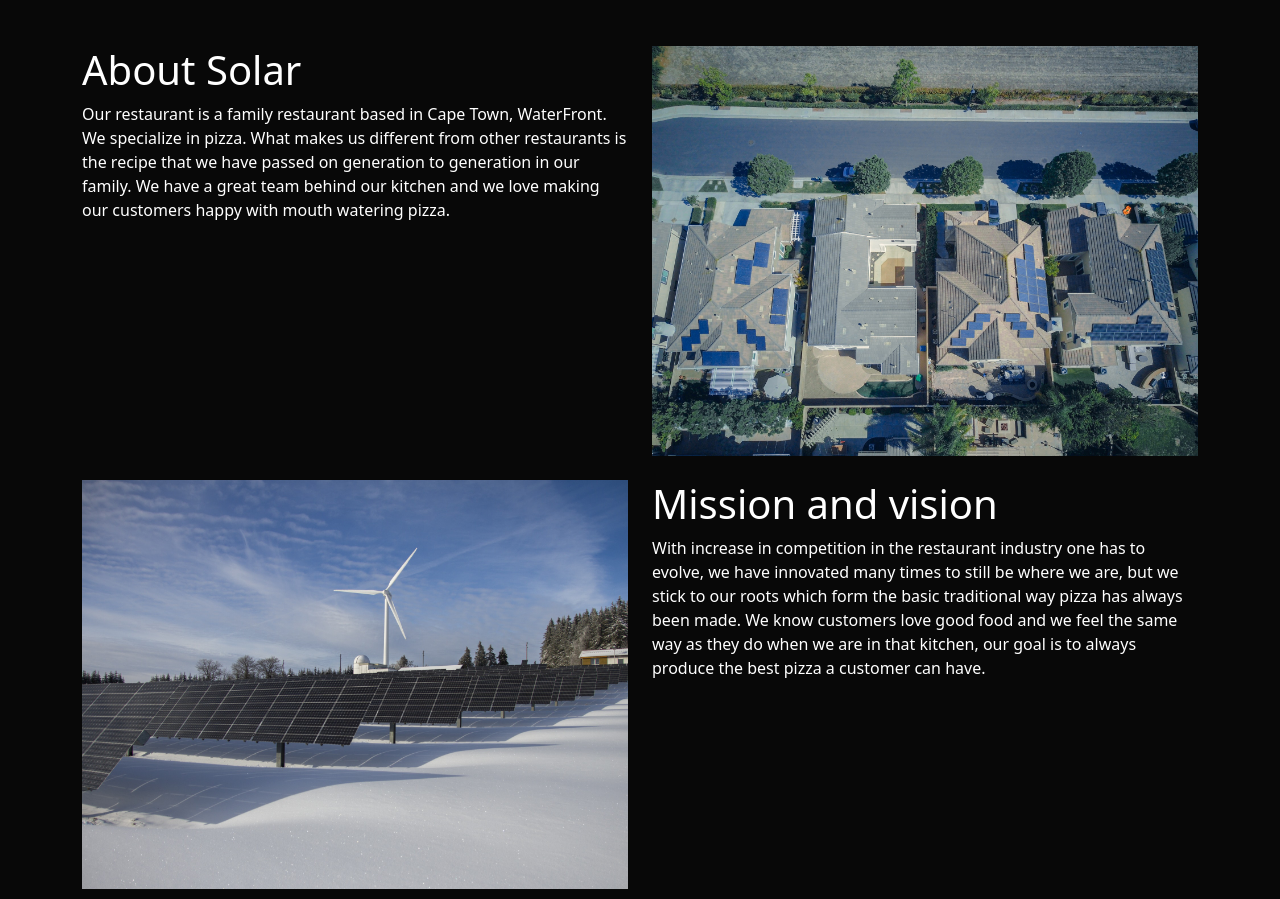
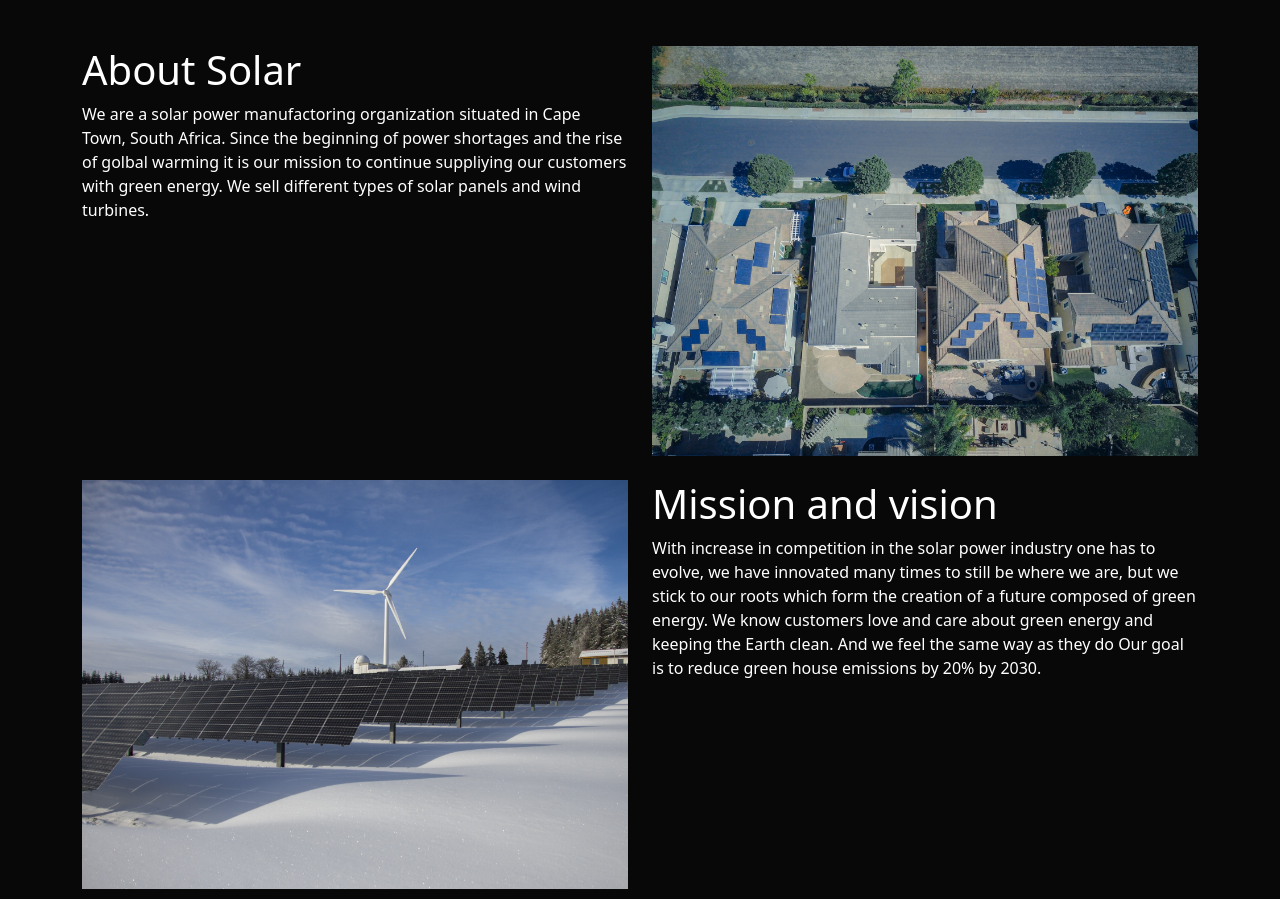
Before and after one commit to ColeColombia/Solar, a plain HTML site: page index.html in a window 1280 px wide. Shown: the part 802-1701 px from the top of the page. Drawn offline with nearby package versions, Linux system fonts and the light colour scheme; a web font is replaced by a local one.

Commit message:
Update about and mission

```diff
--- a/index.html
+++ b/index.html
@@ -56,9 +56,9 @@
         <div class="row g-4">
           <div class="col-lg-6 text-white">
             <h1>About Solar</h1>
-            <p>Our restaurant is a family restaurant based in Cape Town, WaterFront. We specialize in pizza.
-              What makes us different from other restaurants is the recipe that we have passed on generation to generation
-              in our family. We have a great team behind our kitchen and we love making our customers happy with mouth watering pizza.</p>
+            <p>We are a solar power manufactoring organization situated in Cape Town, South Africa. Since the beginning of power shortages
+            and the rise of golbal warming it is our mission to continue suppliying our customers with green energy. We sell different types of
+          solar panels and wind turbines.</p>
             </div>
             <div class="col-lg-6">
               <img src="img/about_solar.jpg" class="img-fluid" alt="">
@@ -68,10 +68,10 @@
             </div>
             <div class="col-lg-6 text-white">
               <h1>Mission and vision</h1>
-              <p>With increase in competition in the restaurant industry one has to evolve,
+              <p>With increase in competition in the solar power industry one has to evolve,
                 we have innovated many times to still be where we are, but we stick to our roots which form the
-                basic traditional way pizza has always been made. We know customers love good food and we feel the same way as they do
-                when we are in that kitchen, our goal is to always produce the best pizza a customer can have.</p>
+                creation of a future composed of green energy. We know customers love and care about green energy and keeping the Earth clean.
+                And we feel the same way as they do Our goal is to reduce green house emissions by 20% by 2030.</p>
               </div>
             </div>
           </div>
```
